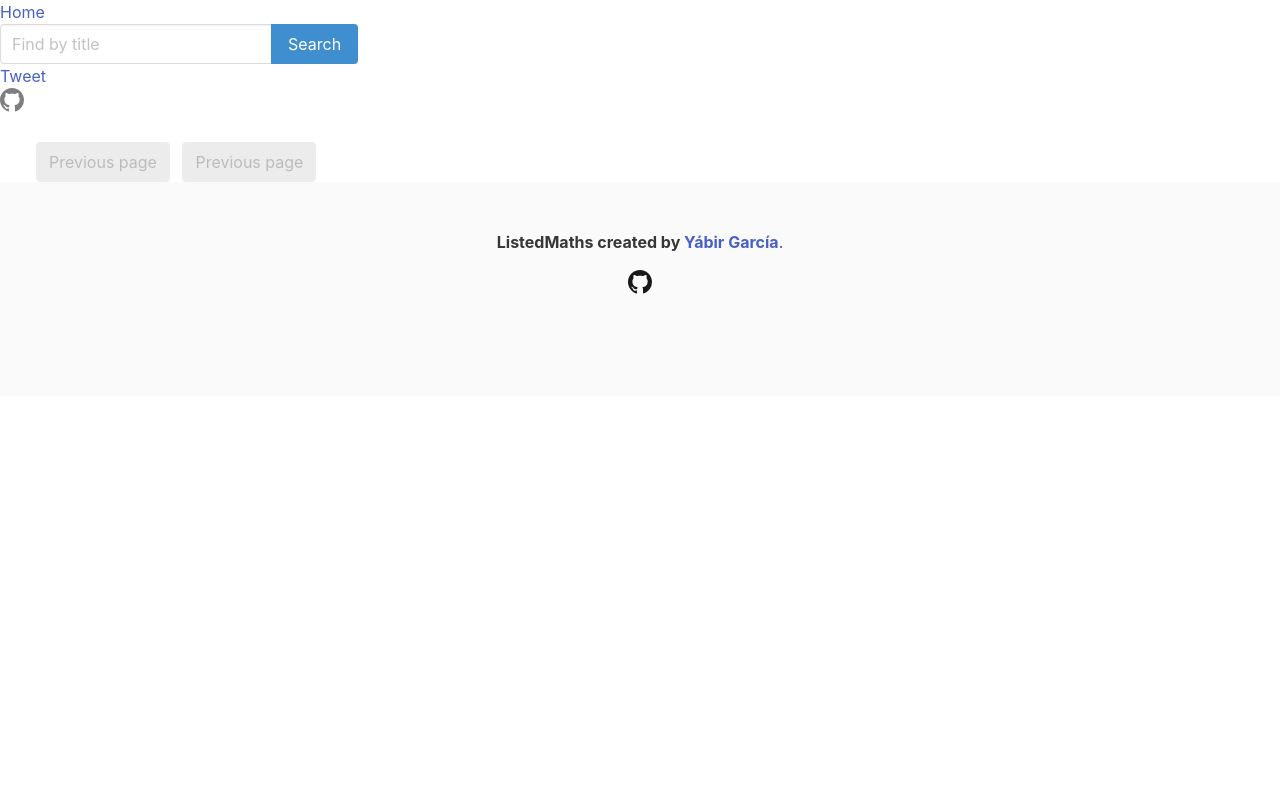
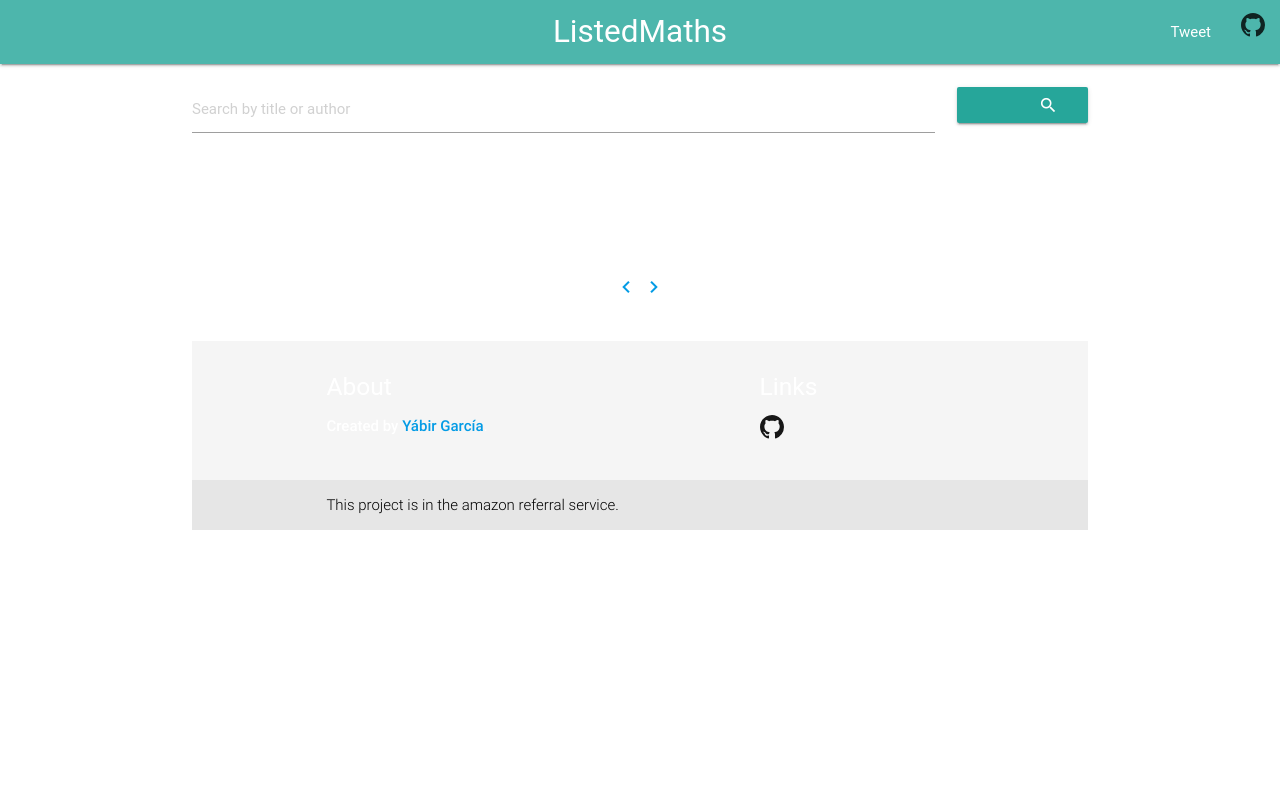
Before and after one commit to yabirgb/maths-books, a Flask app: page /shelf/1/1 in a window 1280 px wide. Run offline with Flask 2, Linux system fonts and the light colour scheme; data that the repository does not hold is empty; some libraries are stand-ins or nearby versions; some web fonts are replaced.

Commit message:
changed style

```diff
--- a/templates/base.html
+++ b/templates/base.html
@@ -4,7 +4,8 @@
     <meta charset="utf-8">
     <!--Let browser know website is optimized for mobile-->
     <meta name="viewport" content="width=device-width, initial-scale=1.0"/>
-    <link rel="stylesheet" href="https://cdnjs.cloudflare.com/ajax/libs/bulma/0.4.2/css/bulma.min.css">
+    <link rel="stylesheet" href="https://cdnjs.cloudflare.com/ajax/libs/materialize/0.99.0/css/materialize.min.css">
+    <link href="https://fonts.googleapis.com/icon?family=Material+Icons" rel="stylesheet">
     <link rel="icon" type="image/png" href="/static/icons/notebook.png" >
     <!-- Thanks to http://www.flaticon.com/authors/madebyoliver for provide the images -->
     <title>ListedMaths</title>
@@ -13,77 +14,83 @@
     <meta property="og:description"        content="A full analysis on answers from https://math.stackexchange.com/ to collect the best books." />
     <meta property="og:image"              content="https://listedmaths.com/static/icons/notebook64.png" />
     <meta name="keywords" content="Books,Math,Physics,Computer Science,Economy">
+    <style media="screen">
+      body {
+        display: flex;
+        min-height: 100vh;
+        flex-direction: column;
+      }
+
+      main {
+        flex: 1 0 auto;
+      }
+    </style>
     {%block head%}
     {%endblock%}
+
   </head>
   <body>
-    <nav class="nav fixed">
-      <div class="nav-left">
-        <a href = "/" class="nav-item">
-          Home
-        </a>
 
-        <div class="nav-item field has-addons is-hidden-touch ">
-          <p class="control">
-            <input class="input" id="search-text" onkeydown="if (event.keyCode == 13)
-{document.getElementById('search-btn').click(); return false;}" type="text" placeholder="Find by title">
-          </p>
-          <p class="control">
-            <a class="button is-info" id="search-btn">
-              Search
-            </a>
-          </p>
-        </div>
-      </div>
-
-      <div class="nav-center">
-        <div class="nav-item">
+      <nav>
+        <div class="nav-wrapper teal lighten-2">
+          <a href="/" class="brand-logo center">ListedMaths</a>
+          <ul class="right hide-on-med-and-down">
+            <li>
               <a href="https://twitter.com/share" class="twitter-share-button" data-text="A list of books from different fields of Mathematics" data-url="https://listedmaths.com/" data-via="yabirgb" data-hashtags="maths">Tweet</a> <script>!function(d,s,id){var js,fjs=d.getElementsByTagName(s)[0],p=/^http:/.test(d.location)?'http':'https';if(!d.getElementById(id)){js=d.createElement(s);js.id=id;js.src=p+'://platform.twitter.com/widgets.js';fjs.parentNode.insertBefore(js,fjs);}}(document, 'script', 'twitter-wjs');</script>
-        </div>
-        <a href="https://github.com/yabirgb/maths-books" class="nav-item">
+            </li>
+            <li>
+              <a href="https://github.com/yabirgb/maths-books">
                 <span class="icon">
-            <svg aria-hidden="true" opacity="0.5" class="octicon octicon-mark-github" height="24" version="1.1" viewBox="0 0 16 16" width="24"><path fill-rule="evenodd" d="M8 0C3.58 0 0 3.58 0 8c0 3.54 2.29 6.53 5.47 7.59.4.07.55-.17.55-.38 0-.19-.01-.82-.01-1.49-2.01.37-2.53-.49-2.69-.94-.09-.23-.48-.94-.82-1.13-.28-.15-.68-.52-.01-.53.63-.01 1.08.58 1.23.82.72 1.21 1.87.87 2.33.66.07-.52.28-.87.51-1.07-1.78-.2-3.64-.89-3.64-3.95 0-.87.31-1.59.82-2.15-.08-.2-.36-1.02.08-2.12 0 0 .67-.21 2.2.82.64-.18 1.32-.27 2-.27.68 0 1.36.09 2 .27 1.53-1.04 2.2-.82 2.2-.82.44 1.1.16 1.92.08 2.12.51.56.82 1.27.82 2.15 0 3.07-1.87 3.75-3.65 3.95.29.25.54.73.54 1.48 0 1.07-.01 1.93-.01 2.2 0 .21.15.46.55.38A8.013 8.013 0 0 0 16 8c0-4.42-3.58-8-8-8z"></path></svg>
+                  <svg aria-hidden="true" opacity="0.8" class="octicon octicon-mark-github" height="24" version="1.1" viewBox="0 0 16 16" width="24"><path fill-rule="evenodd" d="M8 0C3.58 0 0 3.58 0 8c0 3.54 2.29 6.53 5.47 7.59.4.07.55-.17.55-.38 0-.19-.01-.82-.01-1.49-2.01.37-2.53-.49-2.69-.94-.09-.23-.48-.94-.82-1.13-.28-.15-.68-.52-.01-.53.63-.01 1.08.58 1.23.82.72 1.21 1.87.87 2.33.66.07-.52.28-.87.51-1.07-1.78-.2-3.64-.89-3.64-3.95 0-.87.31-1.59.82-2.15-.08-.2-.36-1.02.08-2.12 0 0 .67-.21 2.2.82.64-.18 1.32-.27 2-.27.68 0 1.36.09 2 .27 1.53-1.04 2.2-.82 2.2-.82.44 1.1.16 1.92.08 2.12.51.56.82 1.27.82 2.15 0 3.07-1.87 3.75-3.65 3.95.29.25.54.73.54 1.48 0 1.07-.01 1.93-.01 2.2 0 .21.15.46.55.38A8.013 8.013 0 0 0 16 8c0-4.42-3.58-8-8-8z"></path></svg>
                 </span>
               </a>
+            </li>
+          </ul>
         </div>
-
       </nav>
 
     <div class="container is-fluid is-medium">
       <!-- Barra de busqueda en movil -->
-      <div class="columns is-mobile is-hidden-tablet">
-        <div class="column">
-          <div class="nav-item field has-addons">
-            <p class="control">
+      <br>
+      <div class="row">
+        <div class="col s10">
               <input class="input" id="search-text" onkeydown="if (event.keyCode == 13)
-  {document.getElementById('search-btn').click(); return false;}" type="text" placeholder="Find by title">
-            </p>
-            <p class="control">
-              <a class="button is-info" id="search-btn">
-                Search
-              </a>
+  {document.getElementById('search-btn').click(); return false;}" type="text" placeholder="Search by title or author">
             </p>
           </div>
+          <div class="col s2">
+            <a id="search-btn" class="waves-effect waves-light btn"><i class="material-icons right">search</i>Search</a>
           </div>
         </div>
       {% block content %}
       {% endblock %}
     </div>
 
-    <footer class="footer">
+    <footer class="page-footer grey lighten-4">
       <div class="container">
-        <div class="content has-text-centered">
-          <p>
-            <strong>ListedMaths created by <a href="https://twitter.com/yabirgb">Yábir García</a></strong>.
-          </p>
-          <p>
-            <a class="icon" href="https://github.com/yabirgb">
+        <div class="row">
+          <div class="col l6 s12">
+            <h5>About</h5>
+            <p><strong>Created by <a href="https://twitter.com/yabirgb">Yábir García</a></strong>.</p>
+          </div>
+          <div class="col l4 offset-l2 s12">
+            <h5>Links</h5>
+            <ul>
+              <li><a class="icon" href="https://github.com/yabirgb">
                 <svg aria-hidden="true" opacity="0.9" class="octicon octicon-mark-github" height="24" version="1.1" viewBox="0 0 16 16" width="24"><path fill-rule="evenodd" d="M8 0C3.58 0 0 3.58 0 8c0 3.54 2.29 6.53 5.47 7.59.4.07.55-.17.55-.38 0-.19-.01-.82-.01-1.49-2.01.37-2.53-.49-2.69-.94-.09-.23-.48-.94-.82-1.13-.28-.15-.68-.52-.01-.53.63-.01 1.08.58 1.23.82.72 1.21 1.87.87 2.33.66.07-.52.28-.87.51-1.07-1.78-.2-3.64-.89-3.64-3.95 0-.87.31-1.59.82-2.15-.08-.2-.36-1.02.08-2.12 0 0 .67-.21 2.2.82.64-.18 1.32-.27 2-.27.68 0 1.36.09 2 .27 1.53-1.04 2.2-.82 2.2-.82.44 1.1.16 1.92.08 2.12.51.56.82 1.27.82 2.15 0 3.07-1.87 3.75-3.65 3.95.29.25.54.73.54 1.48 0 1.07-.01 1.93-.01 2.2 0 .21.15.46.55.38A8.013 8.013 0 0 0 16 8c0-4.42-3.58-8-8-8z"></path></svg>
-            </a>
-          </p>
+              </a></li>
+
+            </ul>
+          </div>
+        </div>
+      </div>
+      <div class="footer-copyright">
+        <div class="container black-text">
+          This project is in the amazon referral service.
         </div>
       </div>
     </footer>
+
     <script type="text/javascript">
     document.getElementById('search-btn').onclick = function()
     {
--- a/templates/list.html
+++ b/templates/list.html
@@ -17,43 +17,28 @@
 
 {% block content %}
     <br>
-    {% for book in books.items %}
-    <div class="box is-hidden-touch">
-      <article class="media">
-        <div class="media-left">
-            <img class="image portadas" src="{{book.image}}" alt="">
-        </div>
-        <div class="media-content">
-          <div class="content">
-            <p>
-              <h4 class="title">
-                <a class="references" href="{{url_for('show_book',asin=book.asin)}}">{{ book.title }}</a>
-              </h4>
-              {% for shelf in book.nodes %}<span class="tag is-medium"><a href="/shelf/{{shelf.pk}}/1">{{ shelf.name }}</a></span>{% endfor %}
-          </div>
-        </div>
-      </article>
-    </div>
 
-    <div class="box is-hidden-desktop">
-      <div class="card">
-        <div class="card-image">
-          <figure class="image">
-            <img class="image portadas" src="{{book.image}}" alt="">
-          </figure>
-        </div>
-        <div class="card-content">
-            <div class="media-content">
-              <p class="title is-4"><a class="references" href="{{url_for('show_book',asin=book.asin)}}">{{ book.title }}</a></p>
+    <div class="row">
+                <div class="col s12">
+                    <div id="valign" class="section scrollspy">
+                        <div class="row">
+                          {% for book in books.items %}
+                            <div class="col s12 m4">
+                              {% include 'book_card.html' %}
+                            </div>
+                            {% if loop.index is divisibleby 3%}
+                            </div>
+                            <div class="row">
+                            {% endif %}
+                        {% endfor %}
+                    </div>
+                </div>
             </div>
-          </div>
 
-          <div class="content">
-            {% for shelf in book.nodes %}<span class="tag is-medium"><a href="/shelf/{{shelf.pk}}/1">{{ shelf.name }}</a></span>{% endfor %}
-          </div>
-        </div>
-      </div>
-    {% endfor %}
-  {% if books.has_prev %}<a class="pagination-previous" href="{{ url_for('shelf',topic=topic, page=books.prev_num) }}">Previous page</a>{% else %}<a class="pagination-previous disabled" disabled>Previous page</a>{% endif %}
-  {% if books.has_next %}<a class="pagination-next" href="{{ url_for('shelf',topic=topic, page=books.next_num) }}">Next page</a>{% else %}<a class="pagination-next disabled" disabled>Previous page</a>{% endif %}
-{% endblock %}
+
+    <ul class="pagination center-align">
+      {% if books.has_prev %}<a href="{{ url_for('shelf',topic=topic, page=books.prev_num) }}"><i class="material-icons">chevron_left</i></a>{% else %}<a class="disabled" ><i class="material-icons">chevron_left</i></a>{% endif %}
+      {% if books.has_next %}<a href="{{ url_for('shelf',topic=topic, page=books.next_num) }}"><i class="material-icons">chevron_right</i></a>{% else %}<a class="disabled" ><i class="material-icons">chevron_right</i></a>{% endif %}
+    </ul>
+
+  {% endblock %}
```
Also changed, not shown: templates/book_card.html (added, +18 -0 lines), templates/index.html (+22 -24 lines). Lines whose indentation alone changed are shown as unchanged.
